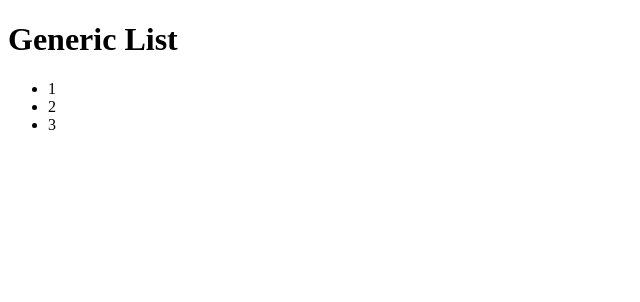
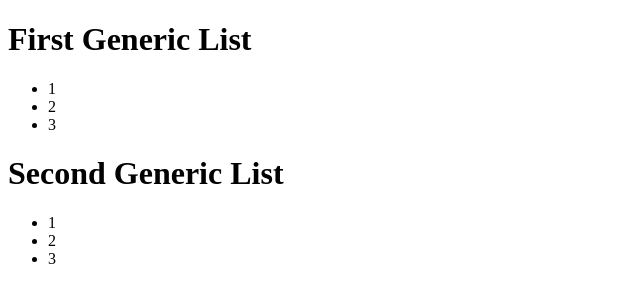
Before and after one commit to samstarling/flow-generic-types, a React (Create React App) app: page / in a window 1280 px wide. Shown: the top 302 px of the page, without its empty margins (0-640 px from the left). Built offline with nearby package versions, Linux system fonts and the light colour scheme.

Commit message:
Add a second example of the generic component

```diff
--- a/src/App.js
+++ b/src/App.js
@@ -1,14 +1,18 @@
 // @flow
 import * as React from "react";
 
-import GenericList from "./components/GenericList";
+import GenericList, { type Props } from "./components/GenericList";
+
+const SecondGenericList: React.ComponentType<Props<number>> = GenericList;
 
 class App extends React.Component<*> {
   render() {
     return (
       <div className="App">
-        <h1>Generic List</h1>
+        <h1>First Generic List</h1>
         <GenericList items={[1, 2, 3]} renderItem={(n: number) => n} />
+        <h1>Second Generic List</h1>
+        <SecondGenericList items={[1, 2, 3]} renderItem={(n: number) => n} />
       </div>
     );
   }
--- a/src/components/GenericList.js
+++ b/src/components/GenericList.js
@@ -1,7 +1,7 @@
 // @flow
 import * as React from "react";
 
-type Props<T> = {
+export type Props<T> = {
   items: Array<T>,
   renderItem: <T>(item: T) => React.Node
 };
```
